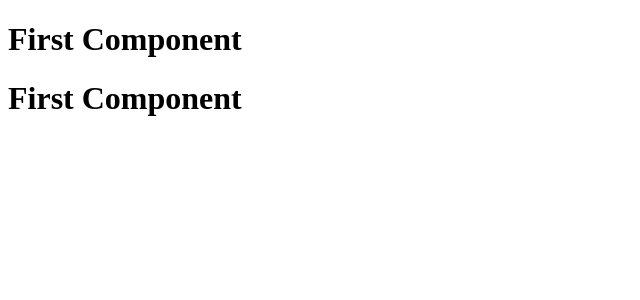
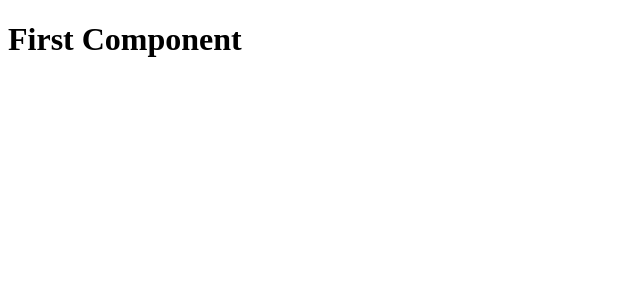
Before and after one commit to jlcarrascof/vsc-options-api-2019, a Vue app in the folder class3/: page / in a window 1280 px wide. Shown: the top 300 px of the page, without its empty margins (0-640 px from the left). Built offline with nearby package versions, Linux system fonts and the light colour scheme.

Commit message:
Remove SecondComponent from App.vue template and script for cleanup

```diff
--- a/class3/src/App.vue
+++ b/class3/src/App.vue
@@ -1,19 +1,16 @@
 <template>
-  <div>
-    <FirstComponent />
-    <SecondComponent />
-  </div>
+    <div>
+      <FirstComponent />
+    </div>
 </template>
 
 <script>
   import FirstComponent from './components/FirstComponent.vue';
-  import SecondComponent from './components/SecondComponent.vue';
 
   export default {
     name: 'App',
     components: {
       FirstComponent,
-      SecondComponent
     }
   }
 </script>
```
